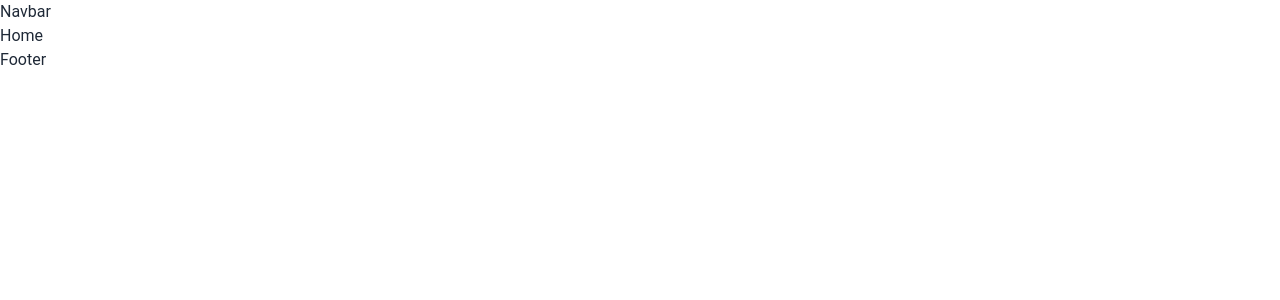
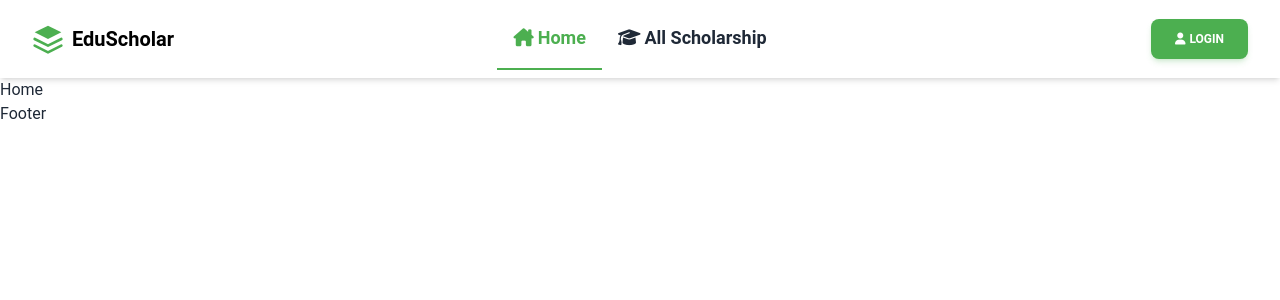
Before and after one commit to Saim-Al-Ifran/eduScholar-client, a React (Vite) app: page / in a window 1280 px wide. Shown: the top 300 px of the page. Built offline with nearby package versions, Linux system fonts and the light colour scheme.

Commit message:
created Navbar

```diff
--- a/src/components/shared/Navbar.jsx
+++ b/src/components/shared/Navbar.jsx
@@ -1,9 +1,101 @@
-import React from 'react'
+import React, { useState } from 'react';
+import { Button } from "@material-tailwind/react";
+import { Link, useLocation } from 'react-router-dom';
 
 const Navbar = () => {
+  const [isOpen, setIsOpen] = useState(false);
+  const location = useLocation();
+
+  const isActive = (path) => {
+    return location.pathname === path ? 'border-opacity-100 text-green-500' : 'border-opacity-0';
+  };
+
+  const toggleMenu = () => {
+    setIsOpen(!isOpen);
+  };
+
   return (
-    <div>Navbar</div>
-  )
-}
+    <header className="header sticky top-0 bg-white shadow-md flex items-center justify-between px-8 py-2">
+      <div className="w-3/12 flex items-center">
+        <Link to="/" className="flex items-center">
+          <svg
+            viewBox="0 0 24 24"
+            fill="none"
+            xmlns="http://www.w3.org/2000/svg"
+            className="h-8 w-8 text-green-500"
+          >
+            <path
+              d="M12 2L2 7l10 5 10-5-10-5z"
+              fill="currentColor"
+            />
+            <path
+              d="M2 17l10 5 10-5"
+              stroke="currentColor"
+              strokeWidth="2"
+              strokeLinecap="round"
+              strokeLinejoin="round"
+            />
+            <path
+              d="M2 12l10 5 10-5"
+              stroke="currentColor"
+              strokeWidth="2"
+              strokeLinecap="round"
+              strokeLinejoin="round"
+            />
+          </svg>
+          <span className="ml-2 text-xl font-bold text-black duration-200">
+            EduScholar
+          </span>
+        </Link>
+      </div>
+      <nav className="nav font-semibold text-lg hidden md:flex">
+        <ul className="flex items-center">
+          <li className={`p-4 border-b-2 border-green-500 duration-200 cursor-pointer ${isActive('/')}`}>
+            <Link to="/"><i className="fa-solid fa-house-chimney mr-1"></i>Home</Link>
+          </li>
+          <li className={`p-4 border-b-2 border-green-500 duration-200 cursor-pointer ${isActive('/all_scholarship')}`}>
+            <Link to="/all_scholarship"><i className="fa-solid fa-graduation-cap mr-1"></i>All Scholarship</Link>
+          </li>
+        </ul>
+      </nav>
+      <div className="md:hidden flex items-center">
+        <button onClick={toggleMenu} className="text-green-500 focus:outline-none">
+          <svg
+            className="w-6 h-6"
+            fill="none"
+            stroke="currentColor"
+            viewBox="0 0 24 24"
+            xmlns="http://www.w3.org/2000/svg"
+          >
+            <path
+              strokeLinecap="round"
+              strokeLinejoin="round"
+              strokeWidth="2"
+              d="M4 6h16M4 12h16M4 18h16"
+            ></path>
+          </svg>
+        </button>
+      </div>
+      <div className="hidden md:flex w-3/12 justify-end">
+        <Button color="green"><i className="fa-solid fa-user mr-1"></i>Login</Button>
+      </div>
+      {isOpen && (
+        <div className="md:hidden absolute top-16 left-0 w-full bg-white shadow-md">
+          <ul className="flex flex-col items-center">
+            <li className={`p-4 border-b-2 border-green-500 duration-200 cursor-pointer ${isActive('/')}`}>
+              <Link to="/" onClick={toggleMenu}><i className="fa-solid fa-house-chimney mr-1"></i>Home</Link>
+            </li>
+            <li className={`p-4 border-b-2 border-green-500 duration-200 cursor-pointer ${isActive('/all_scholarship')}`}>
+              <Link to="/all_scholarship" onClick={toggleMenu}><i className="fa-solid fa-graduation-cap mr-1"></i>All Scholarship</Link>
+            </li>
+            <li className="p-4 w-full text-center">
+              <Button color="green" onClick={toggleMenu}><i className="fa-solid fa-user mr-1"></i>Login</Button>
+            </li>
+          </ul>
+        </div>
+      )}
+    </header>
+  );
+};
 
-export default Navbar
+export default Navbar;
--- /dev/null
+++ b/src/pages/Home/Home.jsx
@@ -0,0 +1,9 @@
+import React from 'react'
+
+const Home = () => {
+  return (
+    <div>Home</div>
+  )
+}
+
+export default Home
--- a/src/routes/Routes.jsx
+++ b/src/routes/Routes.jsx
@@ -1,6 +1,7 @@
 
 import { BrowserRouter as Router, Routes, Route } from 'react-router-dom';
 import Main from '../layouts/Main';
+import Home from '../pages/Home/Home';
 
 const AppRouter = () => {
   return (
@@ -8,7 +9,9 @@ const AppRouter = () => {
 
     <Routes>
       <Route path="/" element={<Main />}>
-        <Route index element={<h1>Home</h1>} />
+        <Route index element={<Home/>} />
+        <Route path="/all_scholarship" element={<h1>All Scholarship</h1>} />
+
         {/* <Route path="room/:id" element={<PrivateRoute><RoomDetails /></PrivateRoute>} /> */}
       </Route>
 
```
